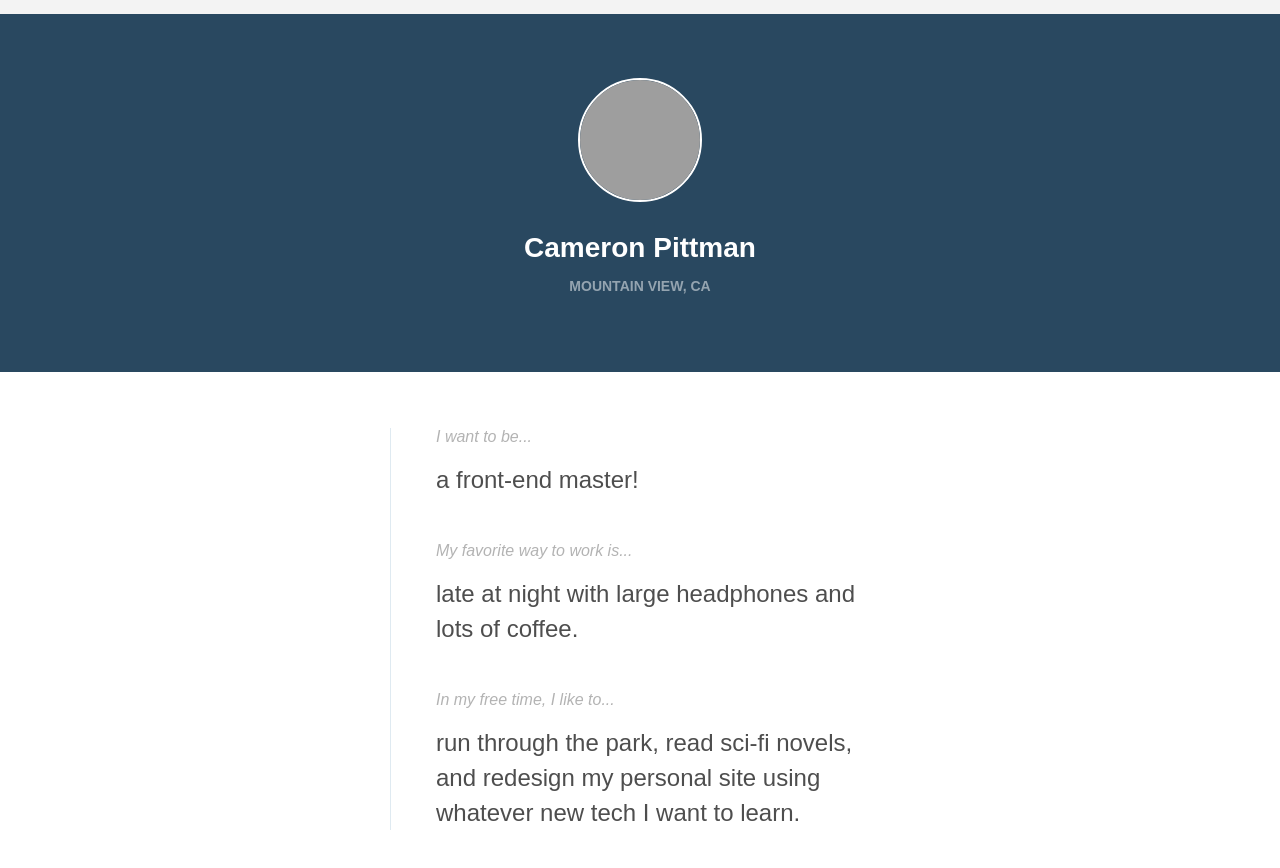
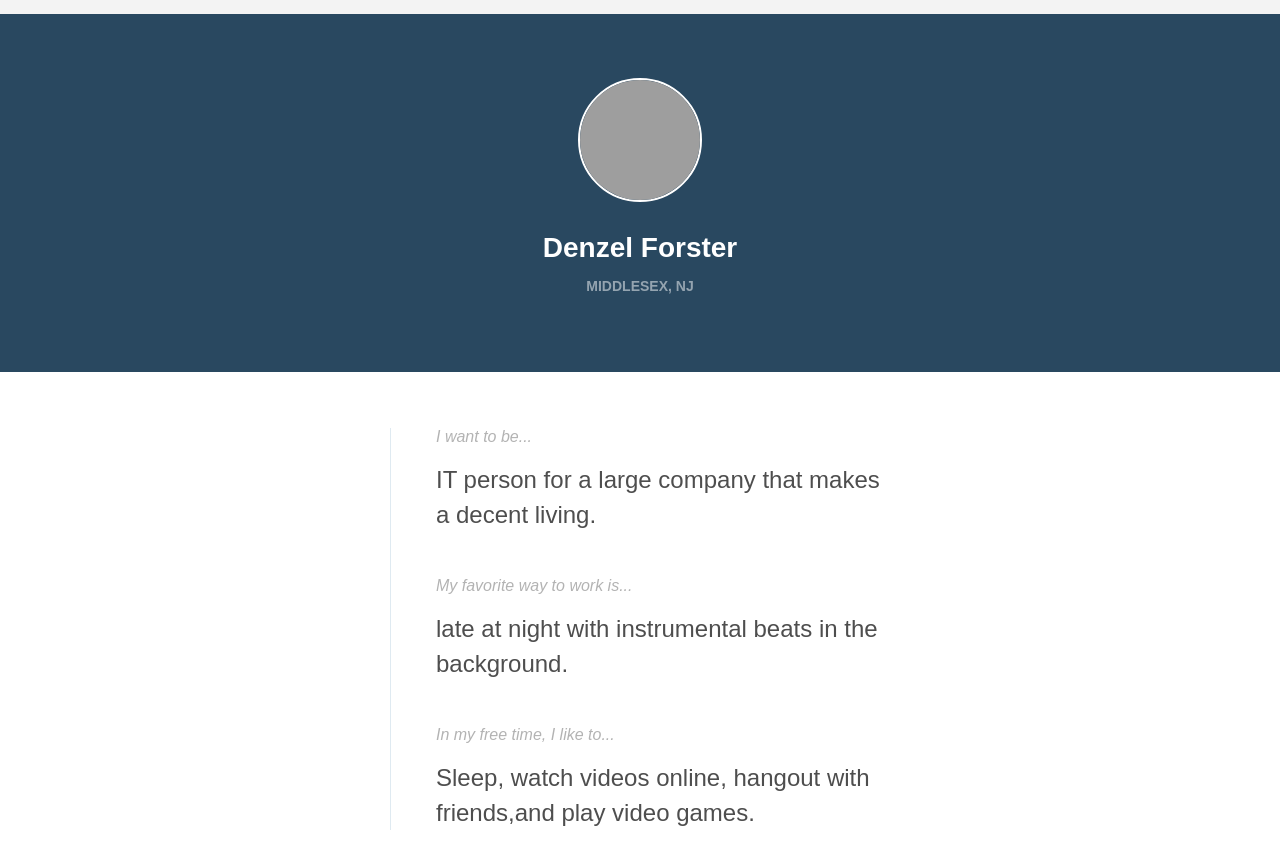
Before and after one commit to udacity/project-nautilus-project-0, a plain HTML site: page index.html in a window 1280 px wide. Shown: the part 68-936 px from the top of the page. Drawn offline with Linux system fonts and the light colour scheme; grey boxes are pictures that could not be loaded.

Commit message:
Update index.html

```diff
--- a/index.html
+++ b/index.html
@@ -14,8 +14,8 @@
         <div class="hero">
             <div class="content">
                 <img class="my-picture" src="http://i0.wp.com/blog.udacity.com/wp-content/uploads/2015/03/cameronpittman.jpg?zoom=2&resize=300%2C300" alt="This is a picture of me">
-                <p class="my-name">Cameron Pittman</p>
-                <p class="my-location">Mountain View, CA</p>
+                <p class="my-name">Denzel Forster</p>
+                <p class="my-location">Middlesex, NJ</p>
                 <!-- </div> -->
             </div>
         </div>
@@ -23,11 +23,11 @@
             <div class="content">
                 <div class="about-content">
                     <p class="iama">I want to be...</p>
-                    <p class="my-info">a front-end master!</p>
+                    <p class="my-info">IT person for a large company that makes a decent living.</p>
                     <p class="iama">My favorite way to work is...</p>
-                    <p class="my-info">late at night with large headphones and lots of coffee.</p>
+                    <p class="my-info">late at night with instrumental beats in the background.</p>
                     <p class="iama">In my free time, I like to...</p>
-                    <p class="my-info">run through the park, read sci-fi novels, and redesign my personal site using whatever new tech I want to learn.</p>
+                    <p class="my-info">Sleep, watch videos online, hangout with friends,and play video games.</p>
                 </div>
             </div>
         </div>
```
